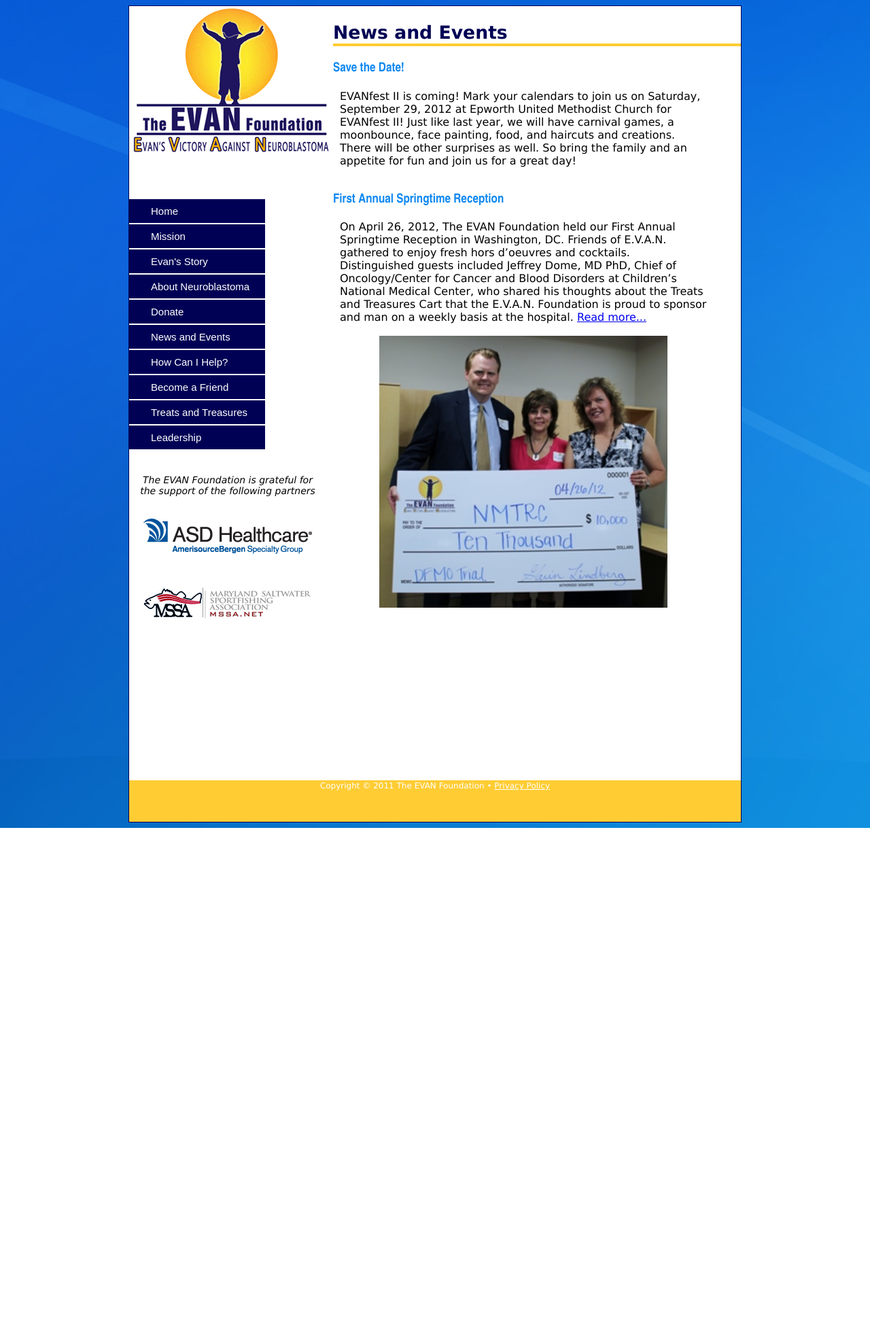
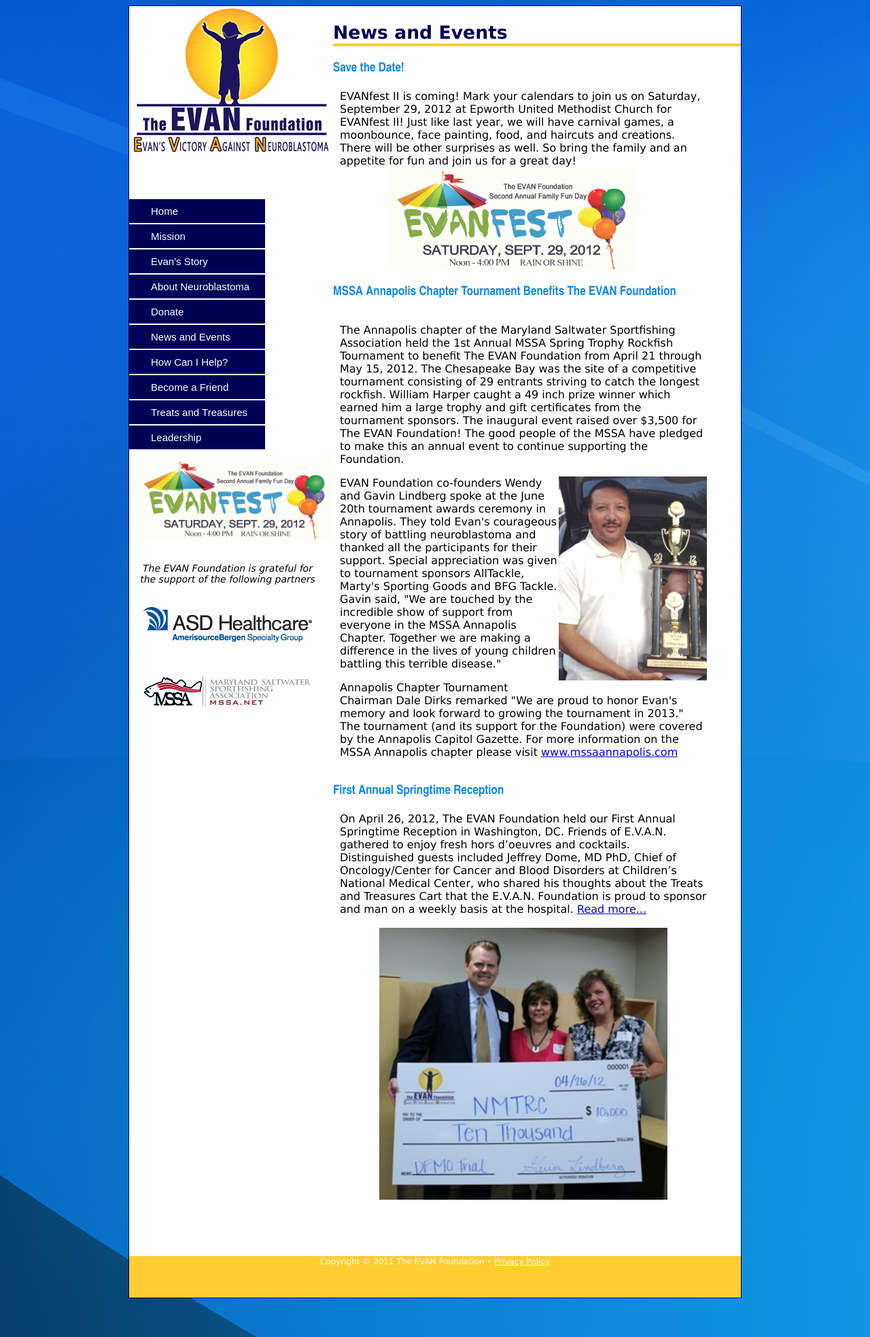
Before and after one commit to richposada/TEF, a Django app: template main/templates/news.html in a window 1280 px wide. Shown: the whole page at 68% size. Before the commit the page ends 1218 px from the top, so only its background shows below. Run offline with Django 3.2, Linux system fonts and the light colour scheme; the template is opened without the code that fills it, so the values that code supplies are empty.

Commit message:
20120812

```diff
--- a/main/static/style.css
+++ b/main/static/style.css
@@ -45,7 +45,7 @@ h3{
 
 #main{
   width: 900px ;
-  height: 1200px;
+  height: 1900px;
   margin: 0 auto;
   margin-left: auto ;
   margin-right: auto ;
--- a/main/templates/base.html
+++ b/main/templates/base.html
@@ -60,7 +60,9 @@ function showJulianna(){
 								<li><a href="/main/leadership">Leadership</a></li>
 							</ul>
 						</div>
-						<br/>
+						<div id='ldrdiv'>
+							<div id='ldrtitle'><a href="/main/events"><img width="290" src='../static/EVANFest2012_thumb.jpg'></img></a></div>
+						</div>
 						<br/>
 						<div id='ldrital'>The EVAN Foundation is grateful for the support of the following partners</div>
 						<div id='ldrdiv'>
@@ -72,10 +74,18 @@ function showJulianna(){
 					</div>
 					<br>
 					<br>
+					<br>
+
 				</td>
 				<td width='600px'>
 					{% block content %}
 					{% endblock %}
+					<br><br>
+					<br><br>
+					<br><br>
+					<br><br>
+					<br><br>
+					<br>
 				</td>
 			</tr>
 		</table>
--- a/main/templates/events.html
+++ b/main/templates/events.html
@@ -1,7 +1,7 @@
 {% extends "base.html" %}
 {% block content %}
 <h2>News and Events</h2>
-<img src='../static/Evanfestflyer_600.jpg'/>
+<img width="600" src='../static/EVANFest2012.jpg'/>
 <a href='http://www.google.com/search?aq=0&oq=9008+rosem&sourceid=chrome&ie=UTF-8&q=9008+rosemont+dr+gaithersburg+md' target='_new'><img class='special' src='../static/EVANFEST_directions.gif'/></a>
 
 {% endblock %}
--- a/main/templates/help.html
+++ b/main/templates/help.html
@@ -3,7 +3,7 @@
 <h2>How Can I Help?</h2>
 <div id='content_text'>
 	<p>
-		The EVAN Foundation is dedicated to fighting for a cure for neuroblastoma, but we need your help.  Our mission of supporting promising research can only be accomplished through donations of your time, energy, or resources.  Read below how two remarkable people donated their time and energy to help raise funds and spread the word about The EVAN Foundation.
+		The EVAN Foundation is dedicated to fighting for a cure for neuroblastoma, but we need your help.  Our mission of supporting promising research can only be accomplished through donations of your time, energy, or resources.  Read below how some remarkable people donated their time and energy to help raise funds and spread the word about The EVAN Foundation.
 	</p>
 
 	<table width="100%">
--- a/main/templates/home.html
+++ b/main/templates/home.html
@@ -8,6 +8,12 @@
 	</tr>
 	<tr valign='top'>
 		<td>
+				<div id='ldrtitle2'>
+					Angling For E.V.A.N
+				</div>
+				<div id='ldrital'>
+				<a href="/main/news">MSSA Annapolis Chapter Tournament Benefits The EVAN Foundation</a>
+				</div><br/>
 			<div id='ldrtitle2'>
 				WELCOME TO THE EVAN'S VICTORY AGAINST NEUROBLASTOMA FOUNDATION!
 			</div>
--- a/main/templates/news.html
+++ b/main/templates/news.html
@@ -4,8 +4,14 @@
 
 <h3>Save the Date!</h3>
 <div id='content_text'>
-	EVANfest II is coming!  Mark your calendars to join us on Saturday, September 29, 2012 at Epworth United Methodist Church for EVANfest II!  Just like last year, we will have carnival games, a moonbounce, face painting, food, and haircuts and creations.  There will be other surprises as well.  So bring the family and an appetite for fun and join us for a great day!
+	EVANfest II is coming!  Mark your calendars to join us on Saturday, September 29, 2012 at Epworth United Methodist Church for EVANfest II!  Just like last year, we will have carnival games, a moonbounce, face painting, food, and haircuts and creations.  There will be other surprises as well.  So bring the family and an appetite for fun and join us for a great day!<br/>
+<div id="ldrtext"><a href="/main/events"><img height="150" src="../static/EVANFest2012_thumb.jpg"></a></div>
 </div>
+<h3>MSSA Annapolis Chapter Tournament Benefits The EVAN Foundation</h3>
+ <div id="content_text">
+<div style="float:left;"><p>The Annapolis chapter of the Maryland Saltwater Sportfishing Association held the 1st Annual MSSA Spring Trophy Rockfish Tournament to benefit The EVAN Foundation from April 21 through May 15, 2012.  The Chesapeake Bay was the site of a competitive tournament consisting of 29 entrants striving to catch the longest rockfish.  William Harper caught a 49 inch prize winner which earned him a large trophy and gift certificates from the tournament sponsors.  The inaugural event raised over $3,500 for The EVAN Foundation!  The good people of the MSSA have pledged to make this an annual event to continue supporting the Foundation.</div><div style="float:right;padding-left:10;"><img height="300" src="../static/harper2012.jpg"></div></p>
+<p>EVAN Foundation co-founders Wendy and Gavin Lindberg spoke at the June 20th tournament awards ceremony in Annapolis.  They told Evan's courageous story of battling neuroblastoma and thanked all the participants for their support.  Special appreciation was given to tournament sponsors AllTackle,  Marty's Sporting Goods and BFG Tackle.  Gavin said, "We are touched by the incredible show of support from everyone in the MSSA Annapolis Chapter.  Together we are making a difference in the lives of young children battling this terrible disease." </p>
+Annapolis Chapter Tournament Chairman Dale Dirks remarked "We are proud to honor Evan's memory and look forward to growing the tournament in 2013."  The tournament (and its support for the Foundation) were covered by the Annapolis Capitol Gazette. For more information on the MSSA Annapolis chapter please visit <a href="http://www.mssaannapolis.com" target="_new">www.mssaannapolis.com</a></div>
 <br/>
 <h3>First Annual Springtime Reception</h3>
 
--- a/main/urls.py
+++ b/main/urls.py
@@ -35,7 +35,7 @@ urlpatterns = patterns('',
     url(r'evan', evan),
 	url(r'posts', archive),
 	url(r'help', help),
-	url(r'events', EVANFest),
+	url(r'events', events),
 	url(r'contact', contact),
 	url(r'donate', donate),
 	url(r'cancel', cancel),
```
Also changed, not shown: main/static/EVANFest2012.jpg (added), main/static/EVANFest2012_thumb.jpg (added), main/static/harper2012.jpg (added), 2 other files.
